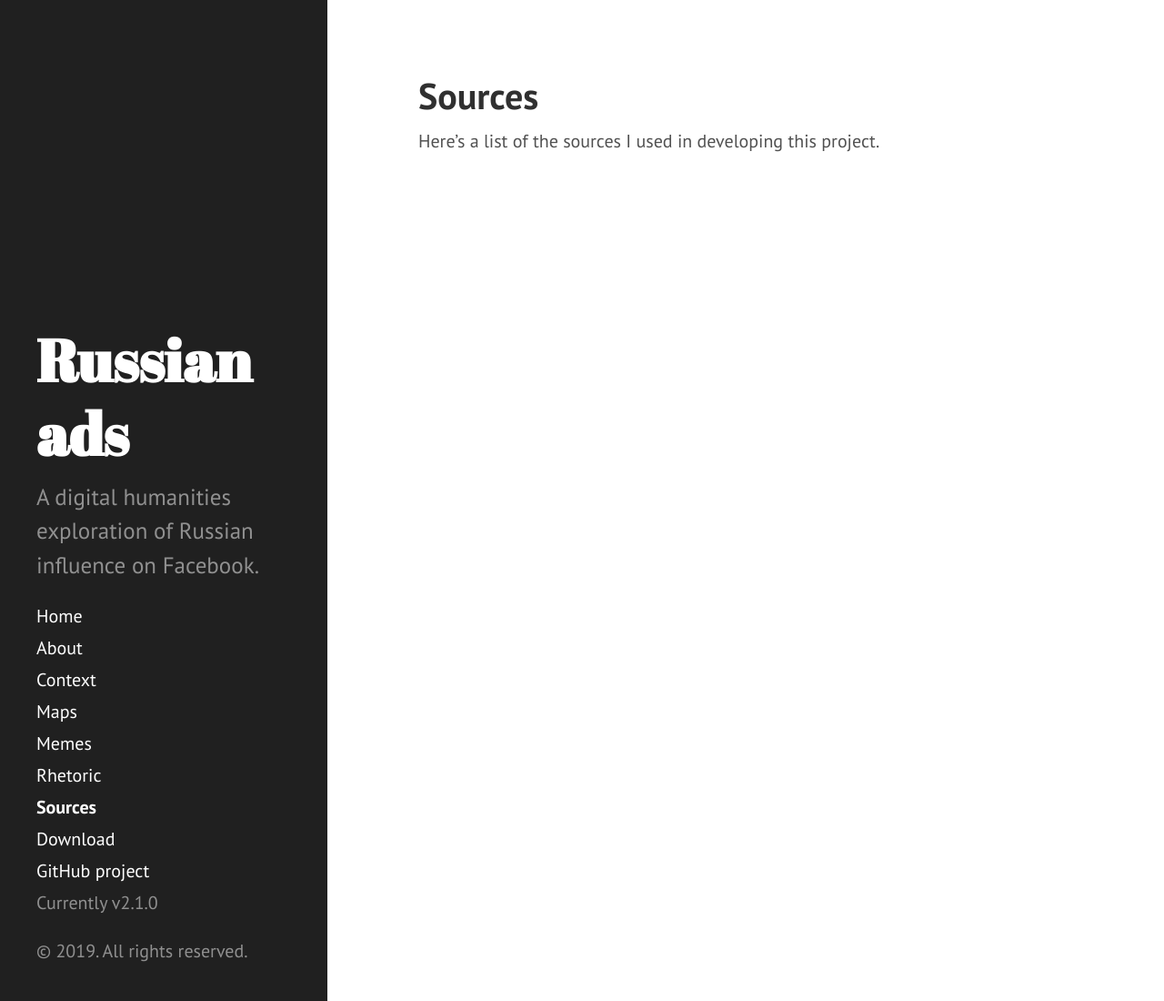
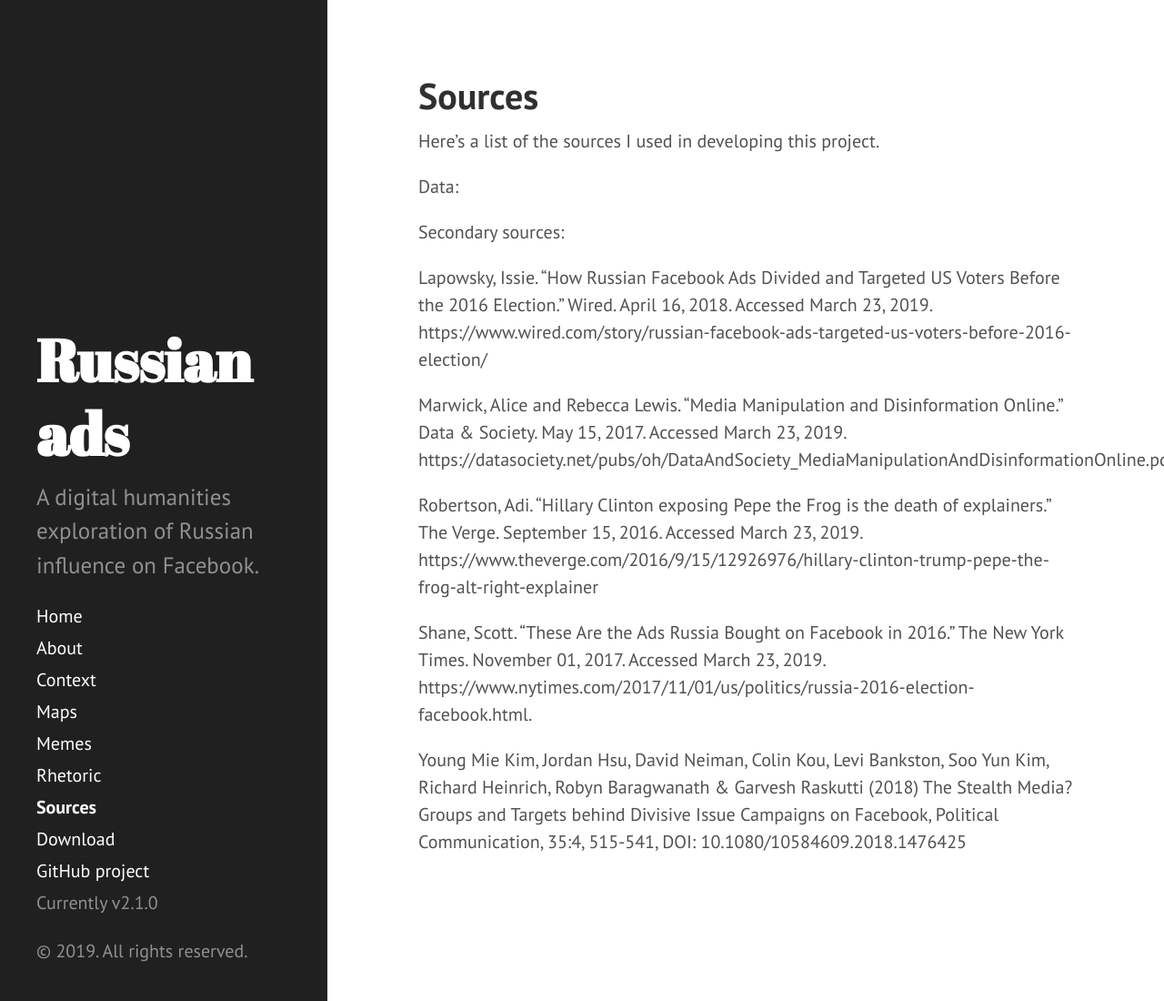
Before and after one commit to isawil/russian-ads, a Jekyll site: the page built from sources.md, in a window 1280 px wide and 1100 px high. Shown: the whole window at 91% size. Built offline with Jekyll 4.4.1, drawn with Linux system fonts in a browser that asks for light colours.

Commit message:
Update sources.md

```diff
--- a/sources.md
+++ b/sources.md
@@ -4,3 +4,17 @@ title: Sources
 ---
 
 Here's a list of the sources I used in developing this project.
+
+Data:
+
+Secondary sources:
+
+Lapowsky, Issie. "How Russian Facebook Ads Divided and Targeted US Voters Before the 2016 Election." Wired. April 16, 2018. Accessed March 23, 2019. https://www.wired.com/story/russian-facebook-ads-targeted-us-voters-before-2016-election/
+
+Marwick, Alice and Rebecca Lewis. "Media Manipulation and Disinformation Online." Data & Society. May 15, 2017. Accessed March 23, 2019. https://datasociety.net/pubs/oh/DataAndSociety_MediaManipulationAndDisinformationOnline.pdf
+
+Robertson, Adi. "Hillary Clinton exposing Pepe the Frog is the death of explainers." The Verge. September 15, 2016. Accessed March 23, 2019. https://www.theverge.com/2016/9/15/12926976/hillary-clinton-trump-pepe-the-frog-alt-right-explainer
+
+Shane, Scott. "These Are the Ads Russia Bought on Facebook in 2016." The New York Times. November 01, 2017. Accessed March 23, 2019. https://www.nytimes.com/2017/11/01/us/politics/russia-2016-election-facebook.html.
+
+Young Mie Kim, Jordan Hsu, David Neiman, Colin Kou, Levi Bankston, Soo Yun Kim, Richard Heinrich, Robyn Baragwanath & Garvesh Raskutti (2018) The Stealth Media? Groups and Targets behind Divisive Issue Campaigns on Facebook, Political Communication, 35:4, 515-541, DOI: 10.1080/10584609.2018.1476425
```
